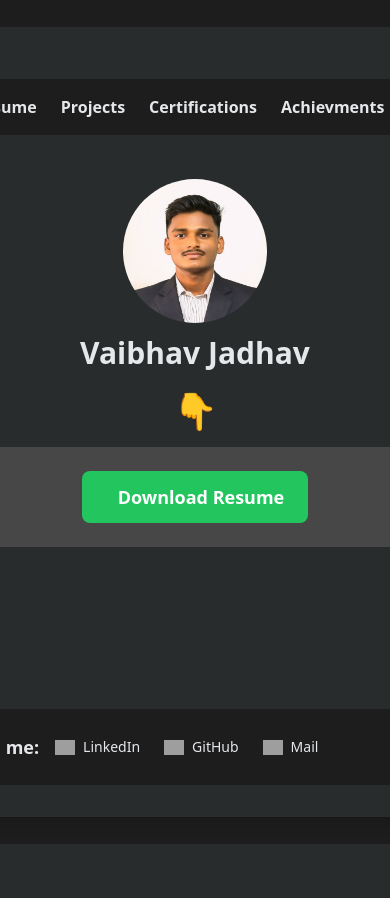
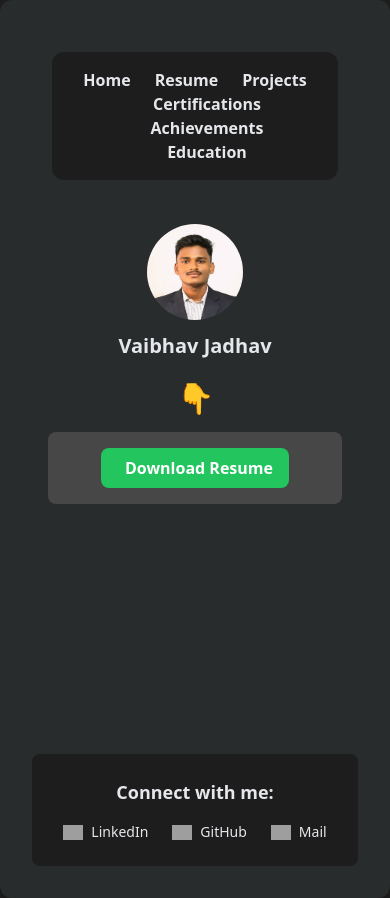
Before and after one commit to vaibhav096/vaibhav096.github.io, a Django app: page /resume/ in a window 390 px wide; the page is wider, and only the part inside the window is pictured. Before the commit the page ends 844 px from the top of that part, so only its background shows below. Run offline with Django 5.2, Linux system fonts and the light colour scheme; data comes from the database, SQL or seed files in the repository; some libraries are stand-ins or nearby versions; grey boxes are pictures that could not be loaded.

Commit message:
make responsive pages

```diff
--- a/portfolio/templates/achievements.html
+++ b/portfolio/templates/achievements.html
@@ -3,12 +3,12 @@
 {% block title %}Achievements{% endblock %}
 
 {% block content %}
-<div class="flex flex-col items-center min-h-[70vh]">
+<div class="flex flex-col items-center min-h-[70vh] px-4"> <!-- Added padding for mobile responsiveness -->
     {% for achievement in achievements %}
     <div class="bg-[#474747] p-4 rounded-lg w-full max-w-xl mb-4 shadow-lg">
         <!-- Achievement Description -->
-        <div class="text-black-800 mt-2 bg-white-500" >
-            🏆{{ achievement.description|safe }}
+        <div class="text-gray-200 bg-[#1d1d1d] p-2 rounded"> <!-- Adjusted text color and background for consistency -->
+            🏆 {{ achievement.description|safe }}
         </div>
     </div>
     {% endfor %}
--- a/portfolio/templates/base.html
+++ b/portfolio/templates/base.html
@@ -7,18 +7,18 @@
     <title>{% block title %}Portfolio{% endblock %}</title>
 
     <!-- <script src="https://kit.fontawesome.com/a076d05399.js"></script> -->
-    <meta name="viewport" content="width=device-width, initial-scale=1.0">
     <script src="https://cdn.tailwindcss.com"></script>
 </head>
+
 <body class="bg-[#1d1d1d] text-gray-200 font-sans flex justify-center items-center min-h-screen">
-    <div class="bg-[#47525249] max-w-3xl mx-auto rounded-xl shadow-lg p-8"> <!-- Adjusted max-width -->
+    <div class="bg-[#47525249] max-w-3xl mx-auto rounded-xl shadow-lg p-8 w-full"> <!-- Added w-full for responsiveness -->
         <nav class="p-5 rounded-2xl mb-6">
-            <ul class="flex justify-center space-x-6 bg-[#1d1d1d] py-4 px-6 rounded-xl">
+            <ul class="flex flex-wrap justify-center space-x-6 bg-[#1d1d1d] py-4 px-6 rounded-xl">
                 <li><a href="{% url 'home' %}" class="text-gray-200 hover:text-green-500 font-bold">Home</a></li>
                 <li><a href="{% url 'resume' %}" class="text-gray-200 hover:text-green-500 font-bold">Resume</a></li>
                 <li><a href="{% url 'projects' %}" class="text-gray-200 hover:text-green-500 font-bold">Projects</a></li>
                 <li><a href="{% url 'certifications' %}" class="text-gray-200 hover:text-green-500 font-bold">Certifications</a></li>
-                <li><a href="{% url 'achievements' %}" class="text-gray-200 hover:text-green-500 font-bold">Achievments</a></li>
+                <li><a href="{% url 'achievements' %}" class="text-gray-200 hover:text-green-500 font-bold">Achievements</a></li>
                 <li><a href="{% url 'education' %}" class="text-gray-200 hover:text-green-500 font-bold">Education</a></li>
             </ul>
         </nav>
@@ -28,15 +28,16 @@
             {% endblock %}
         </div>
 
-        <footer class="bg-[#1d1d1d] text-gray-200 rounded-lg p-6 flex items-center mt-6">
-            <span class="text-left mr-4">
+        <footer class="bg-[#1d1d1d] text-gray-200 rounded-lg p-6 flex flex-col md:flex-row items-center mt-6">
+            <span class="text-center md:text-left mr-0 md:mr-4 mb-4 md:mb-0">
                 <h4 class="text-lg font-bold m-0">Connect with me:</h4>
             </span>
-            <a href="https://www.linkedin.com/in/vaibhav096/" class="mr-6 flex items-center hover:text-blue-400">
+            <div class="flex justify-center space-x-6">
+                <a href="https://www.linkedin.com/in/vaibhav096/" class="flex items-center hover:text-blue-400">
                     <img src="https://upload.wikimedia.org/wikipedia/commons/c/ca/LinkedIn_logo_initials.png" alt="LinkedIn" width="20">
                     <span class="ml-2 text-sm">LinkedIn</span>
                 </a>
-            <a href="https://github.com/vaibhav096/" class="mr-6 flex items-center hover:text-gray-500">
+                <a href="https://github.com/vaibhav096/" class="flex items-center hover:text-gray-500">
                     <img src="https://github.githubassets.com/images/modules/logos_page/GitHub-Mark.png" alt="GitHub" width="20">
                     <span class="ml-2 text-sm">GitHub</span>
                 </a>
@@ -44,7 +45,9 @@
                     <img src="https://upload.wikimedia.org/wikipedia/commons/4/4e/Gmail_Icon.png" alt="Gmail" width="20">
                     <span class="ml-2 text-sm">Mail</span>
                 </a>
+            </div>
         </footer>
     </div>
 </body>
+
 </html>
--- a/portfolio/templates/certifications.html
+++ b/portfolio/templates/certifications.html
@@ -3,7 +3,7 @@
 {% block title %}Certifications{% endblock %}
 
 {% block content %}
-<div class="flex flex-col items-center min-h-[70vh]">
+<div class="flex flex-col items-center min-h-[70vh] px-4"> <!-- Added padding for mobile responsiveness -->
     {% for certification in certifications %}
     <div class="bg-[#474747] p-4 rounded-lg w-full max-w-xl mb-4 shadow-lg">
         <!-- Course Name -->
@@ -12,7 +12,7 @@
         <!-- Verification Link Block -->
         {% if certification.verification_link %}
         <div class="mt-2">
-            <a href="{{ certification.verification_link }}" target="_blank" class="inline-block bg-blue-500 text-white text-sm font-semibold py-1 px-3 rounded-lg ">
+            <a href="{{ certification.verification_link }}" target="_blank" class="inline-block bg-blue-500 text-white text-sm font-semibold py-1 px-3 rounded-lg">
                 Verify
             </a>
         </div>
--- a/portfolio/templates/home.html
+++ b/portfolio/templates/home.html
@@ -3,11 +3,10 @@
 {% block title %}Home{% endblock %}
 
 {% block content %}
-<div class="flex flex-col items-center min-h-[60vh]"> <!-- Added min-height -->
+<div class="flex flex-col items-center min-h-[60vh] px-4"> <!-- Added padding for mobile responsiveness -->
     <div class="flex flex-col items-center mb-5">
-        {% load static %}
         <img src="{% static 'profile1.jpg' %}" alt="Profile Picture" class="w-36 h-36 rounded-full mb-3">
-        <h2 class="text-3xl text-gray-200 font-bold">Vaibhav Jadhav</h2>
+        <h2 class="text-3xl text-gray-200 font-bold text-center">Vaibhav Jadhav</h2> <!-- Centered the text -->
     </div>
     <div class="bg-[#1d1d1d] p-6 rounded-lg w-full max-w-xl text-center">
         <p class="text-gray-200 text-base leading-relaxed">{{ about.content }}</p>
--- a/portfolio/templates/resume.html
+++ b/portfolio/templates/resume.html
@@ -5,24 +5,24 @@
 {% endblock %}
 
 {% block content %}
-<div class="flex flex-col items-center min-h-[60vh]">
+<div class="flex flex-col items-center min-h-[60vh] px-4 sm:px-6 lg:px-8">
 
     <!-- Profile Picture -->
     <div class="flex flex-col items-center mb-5">
-        {% load static%}
-        <img src="{% static 'profile1.jpg' %}" alt="Profile Picture" class="w-36 h-36 rounded-full mb-3">
-        <h2 class="text-3xl text-gray-200 font-bold">Vaibhav Jadhav</h2>
+        {% load static %}
+        <img src="{% static 'profile1.jpg' %}" alt="Profile Picture" class="w-24 h-24 sm:w-32 sm:h-32 md:w-36 md:h-36 rounded-full mb-3">
+        <h2 class="text-xl sm:text-2xl md:text-3xl text-gray-200 font-bold">Vaibhav Jadhav</h2>
     </div>
 
     <!-- Down Arrow Symbol -->
-    <div class="text-gray-200 text-4xl mb-4">
+    <div class="text-gray-200 text-3xl sm:text-4xl mb-4">
         👇
     </div>
 
     <!-- Download Button -->
-    <div class="bg-[#474747] p-6 rounded-lg flex justify-center items-center w-full max-w-xl">
-        <a href="{{ pdf_url }}" download class="text-white bg-green-500 hover:bg-green-600 font-bold py-3 px-6 rounded-lg text-lg flex items-center">
-            <i class="fas fa-download mr-3"></i> <!-- Download Icon -->
+    <div class="bg-[#474747] p-4 sm:p-6 rounded-lg flex justify-center items-center w-full max-w-md sm:max-w-xl">
+        <a href="{{ pdf_url }}" download class="text-white bg-green-500 hover:bg-green-600 font-bold py-2 sm:py-3 px-4 sm:px-6 rounded-lg text-base sm:text-lg flex items-center">
+            <i class="fas fa-download mr-2 sm:mr-3"></i> <!-- Download Icon -->
             Download Resume
         </a>
     </div>
```
Also changed, not shown: portfolio/templates/education.html (+10 -5 lines), portfolio/templates/projects.html (+4 -4 lines). Lines whose indentation alone changed are shown as unchanged.
